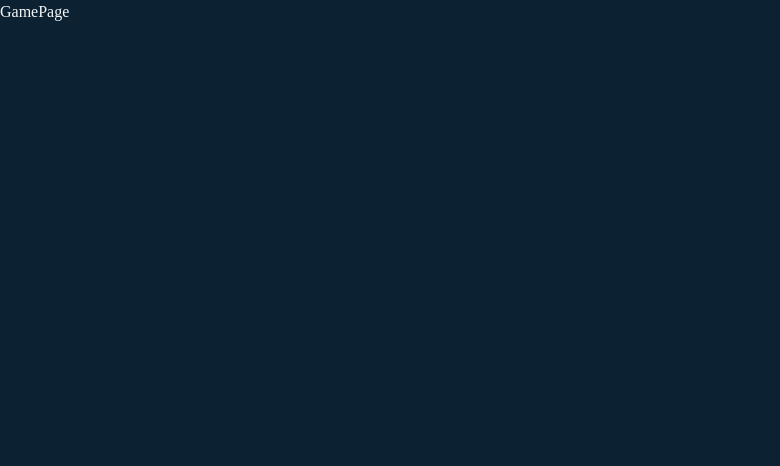
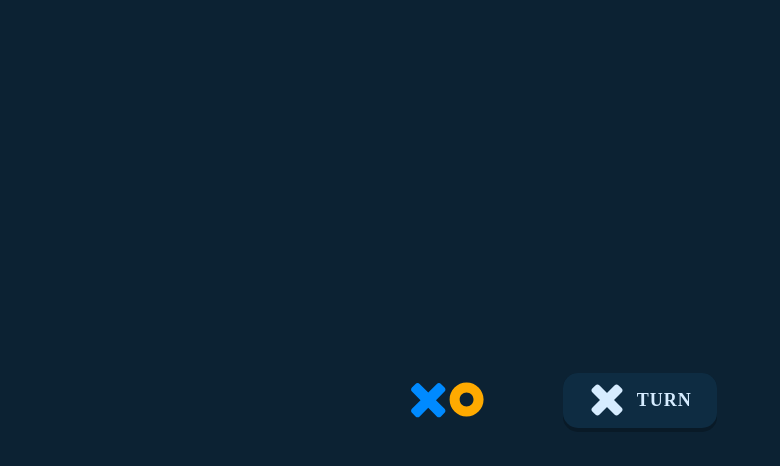
Before and after one commit to AlexanderMatveev2908/REACT__X0, a React (Vite) app: page /game in a window 1280 px wide. Shown: the top 466 px of the page, without its empty margins (0-780 px from the left). Built offline with nearby package versions, Linux system fonts and the light colour scheme; sample sign-in values are in the browser's storage; a web font is replaced by a local one.

Commit message:
try modify minX compoennet

```diff
--- a/src/app/layouts/MainLayout.tsx
+++ b/src/app/layouts/MainLayout.tsx
@@ -6,7 +6,7 @@ const MainLayout: FC = () => {
   return (
     <div
       className="w-full min-h-screen app__container"
-      {...setStyle({ color: "var(--white__1)" })}
+      {...setStyle({ color: "var(--white__2)" })}
     >
       <Outlet />
     </div>
--- a/src/app/pages/GamePage.tsx
+++ b/src/app/pages/GamePage.tsx
@@ -1,11 +1,35 @@
 import { FC } from "react";
 import { useSelector } from "react-redux";
 import { RootStateType } from "../../store/store";
+import Logo from "../../components/Logo";
+import ElementShadow from "../../components/ElementShadow";
+import MiniX from "../../components/MiniMarks/MiniX";
 
 const GamePage: FC = () => {
   const gameState = useSelector((state: RootStateType) => state.game);
   console.log(gameState);
 
-  return <div>GamePage</div>;
+  return (
+    <div className="w-full grid items-center justify-center min-h-screen">
+      <div className="min-w-[460px] grid gap-[30px] items-start max-h-fit">
+        <div className="w-full grid grid-cols-3 items-center">
+          <div className="w-full flex justify-start items-center">
+            <Logo />
+          </div>
+
+          <div className="w-full">
+            <ElementShadow {...{ styleShadow: "el__turn_shadow" }}>
+              <div className="w-full flex justify-center items-center px-[25px] py-[14px] gap-[10px] el__turn_mark">
+                <div className="w-full relative">
+                  <MiniX />
+                </div>
+                <span className="txt__h_sm">TURN</span>
+              </div>
+            </ElementShadow>
+          </div>
+        </div>
+      </div>
+    </div>
+  );
 };
 export default GamePage;
--- /dev/null
+++ b/src/components/MiniMarks/Mini0.tsx
@@ -0,0 +1,18 @@
+import { FC } from "react";
+import { setStyle } from "../../lib/styleSetter";
+
+const Mini0: FC = () => {
+  return (
+    <>
+      <div
+        className="absolute CENTER_A_DIV😎 min-w-full min-h-full rounded-full z-10"
+        {...setStyle({ backgroundColor: "var(--bg__0)" })}
+      ></div>
+      <div
+        className="CENTER_A_DIV😎 min-w-[13px] min-h-[13px] rounded-full z-20"
+        {...setStyle({ backgroundColor: "var(--white__2)" })}
+      ></div>
+    </>
+  );
+};
+export default Mini0;
--- /dev/null
+++ b/src/components/MiniMarks/MiniX.tsx
@@ -0,0 +1,18 @@
+import { FC, useState } from "react";
+import { v4 } from "uuid";
+import { setStyle } from "../../lib/styleSetter";
+
+const MiniX: FC = () => {
+  const [idsX] = useState<string[]>(Array.from({ length: 2 }, () => v4()));
+
+  return idsX.map((id, i) => (
+    <div
+      key={id}
+      className={`min-h-[37px] min-w-[10px] CENTER_A_DIV😎 rounded-[3px] ${
+        !i ? "rotate-45" : "-rotate-45"
+      }`}
+      {...setStyle({ backgroundColor: "var(--white__2)" })}
+    ></div>
+  ));
+};
+export default MiniX;
--- a/src/features/PickMark/ButtonsMark/ButtonsMark.tsx
+++ b/src/features/PickMark/ButtonsMark/ButtonsMark.tsx
@@ -1,9 +1,10 @@
-import { FC, useState } from "react";
+import { FC } from "react";
 import { setStyle } from "../../../lib/styleSetter";
-import { v4 } from "uuid";
 import ButtonMarkWrapper from "./ButtonMarkWrapper";
 import { UseFormSetValue, UseFormWatch } from "react-hook-form";
 import { MarkFormType, MarkType } from "../PickMark";
+import MiniX from "../../../components/MiniMarks/MiniX";
+import Mini0 from "../../../components/MiniMarks/Mini0";
 
 type PropsType = {
   setValue: UseFormSetValue<MarkFormType>;
@@ -11,8 +12,6 @@ type PropsType = {
 };
 
 const ButtonsMark: FC<PropsType> = ({ setValue, watch }) => {
-  const [idsX] = useState<string[]>(Array.from({ length: 2 }, () => v4()));
-
   const currMark = watch("mark");
 
   const handleClick = (val: MarkType) =>
@@ -31,33 +30,19 @@ const ButtonsMark: FC<PropsType> = ({ setValue, watch }) => {
           handleClick: () => handleClick("X"),
         }}
       >
-        {idsX.map((id, i) => (
-          <div
-            key={id}
-            className={`min-h-[37px] min-w-[10px] bg-white CENTER_A_DIV😎 rounded-[3px] ${
-              !i ? "rotate-45" : "-rotate-45"
-            }`}
-          ></div>
-        ))}
+        <MiniX />
       </ButtonMarkWrapper>
 
       <ButtonMarkWrapper
         {...{
           inlineStyle: setStyle({
-            backgroundColor: "var(--white__0)",
+            backgroundColor: "var(--white__2)",
           }),
           handleClick: () => handleClick("0"),
           classStyle: `${currMark === "0" ? "scale-90" : "scale-100"}`,
         }}
       >
-        <div
-          className="absolute CENTER_A_DIV😎 min-w-full min-h-full rounded-full z-10"
-          {...setStyle({ backgroundColor: "var(--bg__0)" })}
-        ></div>
-        <div
-          className="CENTER_A_DIV😎 min-w-[13px] min-h-[13px] rounded-full z-20"
-          {...setStyle({ backgroundColor: "var(--white__0)" })}
-        ></div>
+        <Mini0 />
       </ButtonMarkWrapper>
     </div>
   );
--- a/src/index.css
+++ b/src/index.css
@@ -17,6 +17,7 @@ IMPORTANT: for some practical reasons i prefer using snake case instead of kebab
   --orange__0: #ffaa00;
   --white__0: #fff;
   --white__1: whitesmoke;
+  --white__2: #d6ecff;
 
   --blue_sc__0: #d6ecff;
   --blue_sc__1: #325471;
@@ -27,6 +28,8 @@ IMPORTANT: for some practical reasons i prefer using snake case instead of kebab
   --bg__0: #0c2233;
   --bg__1: #0e2c42;
   --bg__3: #091a27;
+
+  --place: #325471;
 }
 
 /* TEXT */
@@ -91,6 +94,10 @@ IMPORTANT: for some practical reasons i prefer using snake case instead of kebab
 }
 /* 🎉🎉🎉🎉 */
 
+input[type="text"]:placeholder-shown {
+  color: var(--place);
+}
+
 /* UTILS SHADOW*/
 
 .el__card_bg {
@@ -104,6 +111,11 @@ IMPORTANT: for some practical reasons i prefer using snake case instead of kebab
   z-index: 100;
   appearance: none;
 }
+.el__turn_mark {
+  @apply relative rounded-[15px];
+  background-color: var(--bg__1);
+  z-index: 100;
+}
 .el__btn_bg:enabled:hover {
   background-color: var(--blue_pr__0);
 }
@@ -113,12 +125,18 @@ IMPORTANT: for some practical reasons i prefer using snake case instead of kebab
   background-color: var(--bg__3);
   z-index: 50;
 }
+.el__turn_shadow {
+  @apply min-h-[107.5%];
+  background-color: var(--bg__3);
+  z-index: 50;
+}
 .el__card_shadow {
   @apply min-h-[105%];
   background-color: var(--blue_sc__2);
   z-index: 50;
 }
 .el__card_shadow,
-.el__btn_bg_shadow {
+.el__btn_bg_shadow,
+.el__turn_shadow {
   @apply absolute inset-0 rounded-[15px] w-full;
 }
```
